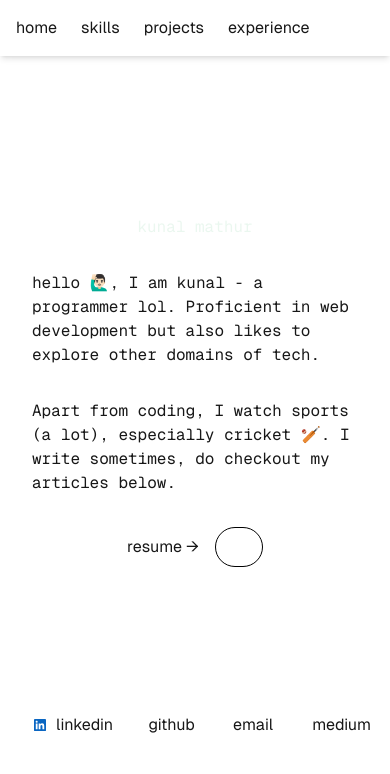
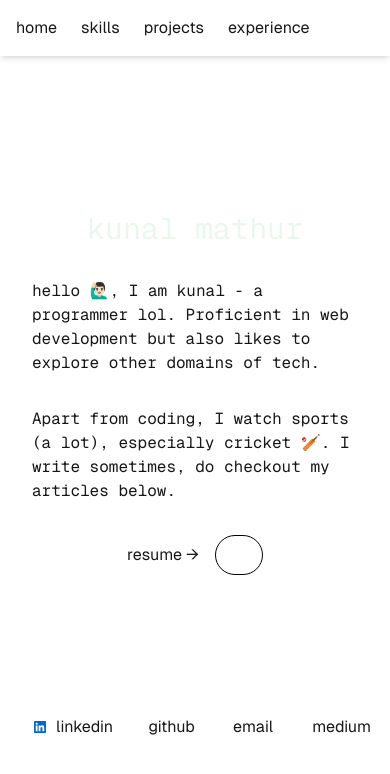
Before and after one commit to kunal8597/portfolio-new, a Next.js app: page / in a window 390 px wide. Shown: the top 774 px of the page. Built offline with nearby package versions, Linux system fonts and the light colour scheme.

Commit message:
name fix

```diff
--- a/src/app/page.tsx
+++ b/src/app/page.tsx
@@ -25,7 +25,7 @@ export default function Home() {
         quantity={200}
       />
       <main className="flex flex-col gap-8 row-start-2 items-center sm:items-start">
-      <div className={`text-1xl sm:text-3xl font-[family-name:var(--font-geist-mono)] text-green-600 ${visible ? 'opacity-100' : 'opacity-0'} transition-opacity duration-500`}>
+      <div className={`text-3xl sm:text-3xl font-[family-name:var(--font-geist-mono)] text-green-600 ${visible ? 'opacity-100' : 'opacity-0'} transition-opacity duration-500`}>
           kunal mathur
         </div>
 
```
